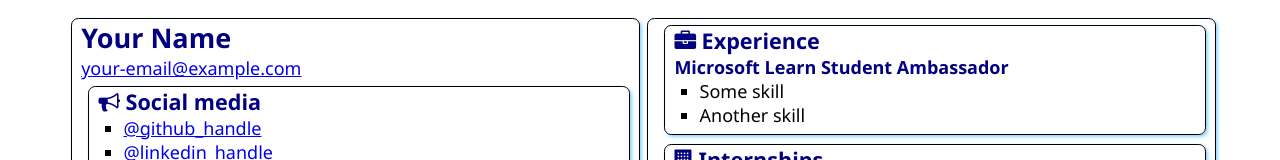
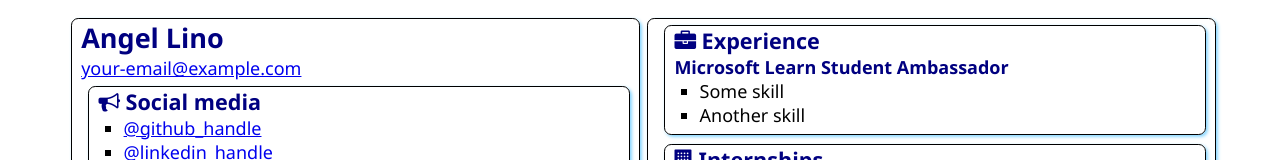
Before and after one commit to Gelo653/SATechnicalOnboarding, a plain HTML site: page src/index.html in a window 1280 px wide. Shown: the top 160 px of the page. Drawn offline with Linux system fonts and the light colour scheme.

Commit message:
Added My Name
Change the heading.

```diff
--- a/src/index.html
+++ b/src/index.html
@@ -12,7 +12,7 @@
 <body>
     <main>
         <article class="box">
-            <h1>Your Name</h1>
+            <h1>Angel Lino</h1>
             <div><a href="mailto:your.email@example.com">your-email@example.com</a></div>
 
             <section class="box">
```
